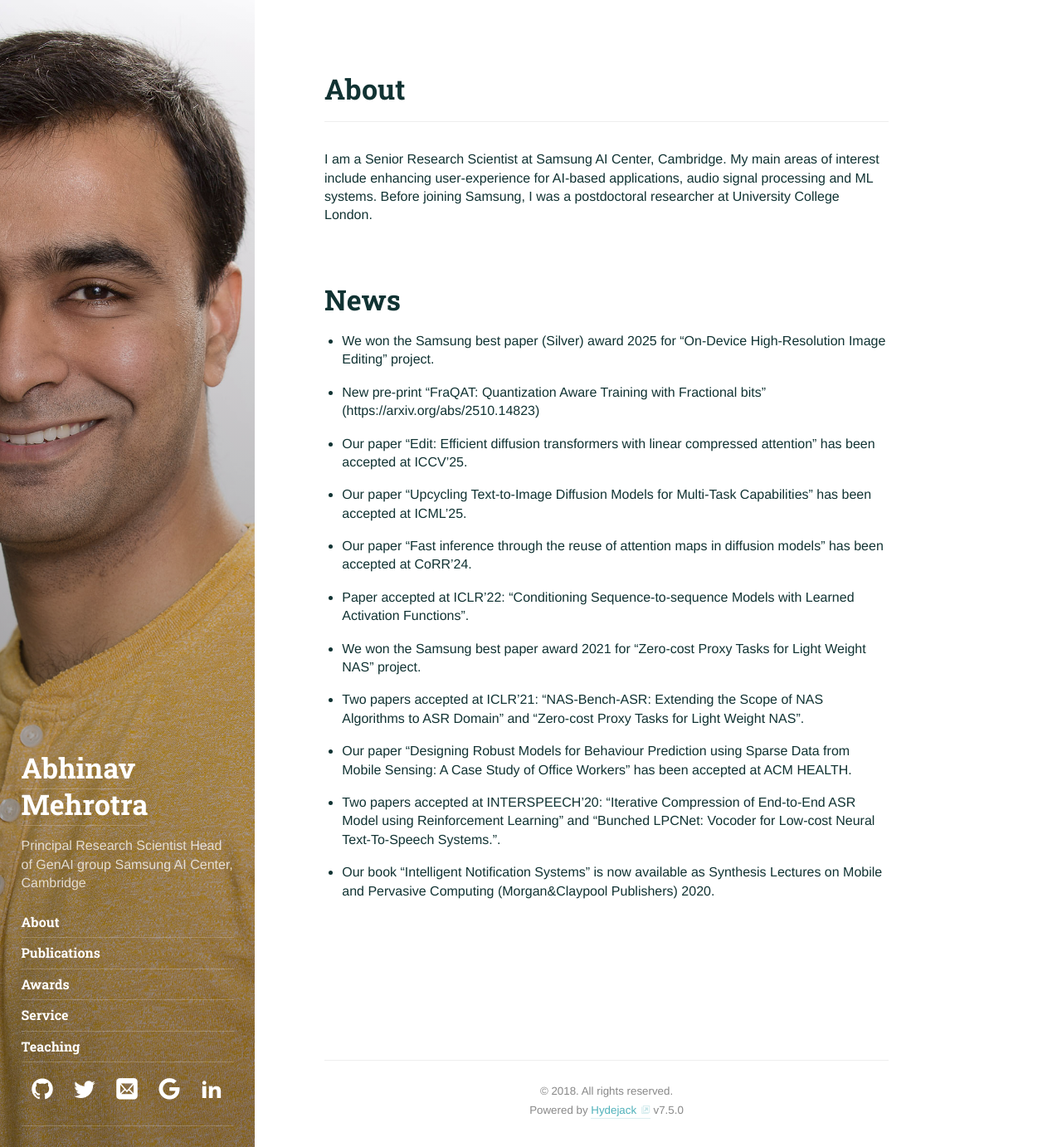
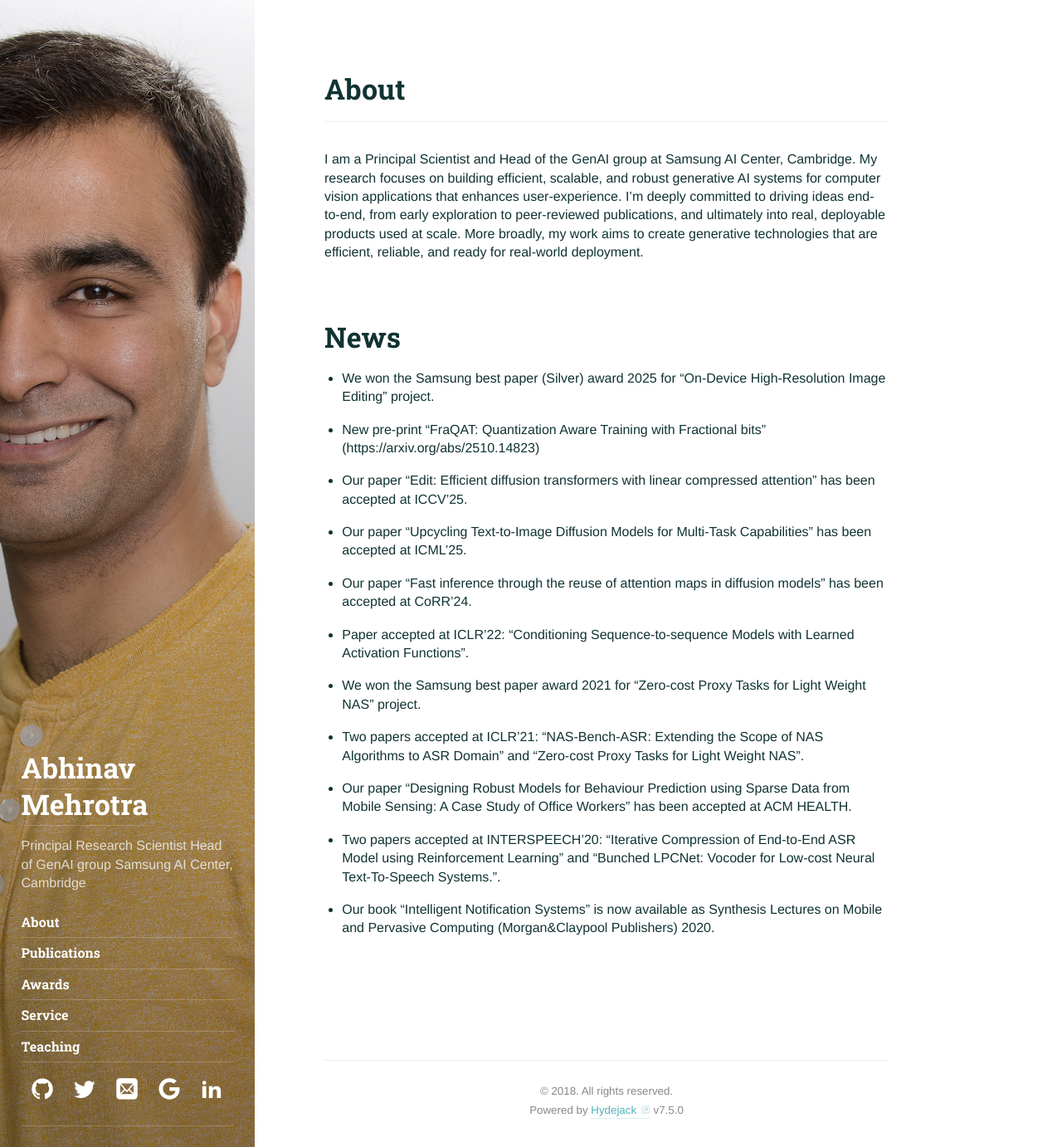
Before and after one commit to AbhinavMehrotra/AbhinavMehrotra.github.io, a Jekyll site: the page built from index.md, in a window 1280 px wide and 1382 px high. Shown: the whole window at 83% size. Built offline with Jekyll 4.4.1, drawn with Linux system fonts in a browser that asks for light colours; some web fonts are replaced.

Commit message:
Update authors.yml

```diff
--- a/_data/authors.yml
+++ b/_data/authors.yml
@@ -8,8 +8,7 @@ author1:
   # Used at the bottom of each page and at the top of the `about` layout
   # Markdown enabled, can use multiple paragraphs (enabled by `|`)
   about:             |
-    I am a Senior Research Scientist at Samsung AI Center, Cambridge. My main areas of interest include enhancing user-experience for AI-based applications, audio signal processing and ML systems. Before joining Samsung, I was a postdoctoral researcher at University College London.
-
+    I am a Principal Scientist and Head of the GenAI group at Samsung AI Center, Cambridge. My research focuses on building efficient, scalable, and robust generative AI systems for computer vision applications that enhances user-experience. I’m deeply committed to driving ideas end-to-end, from early exploration to peer-reviewed publications, and ultimately into real, deployable products used at scale. More broadly, my work aims to create generative technologies that are efficient, reliable, and ready for real-world deployment.
 
   # This photo will be used in the about section
   # picture:
```
